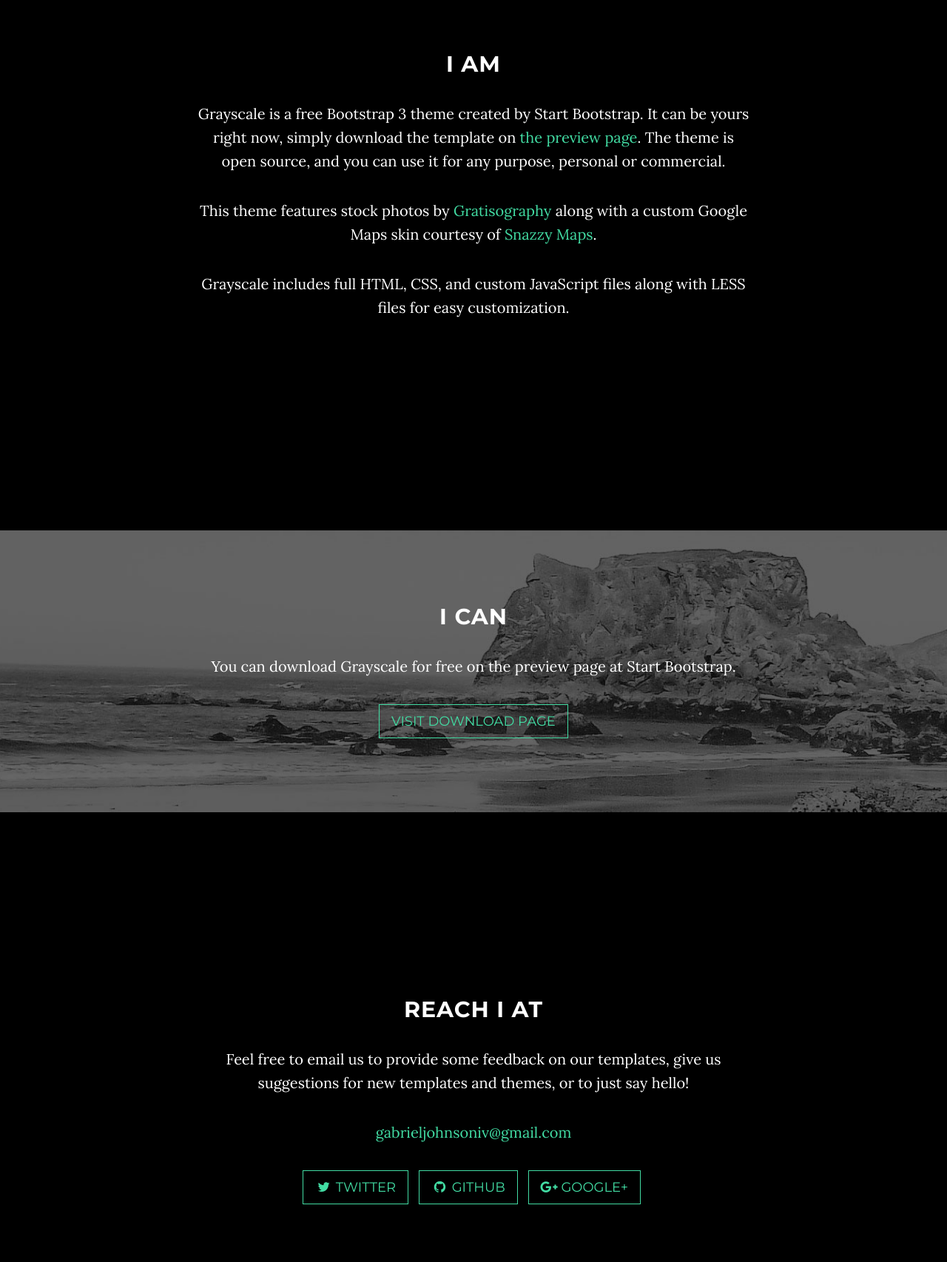
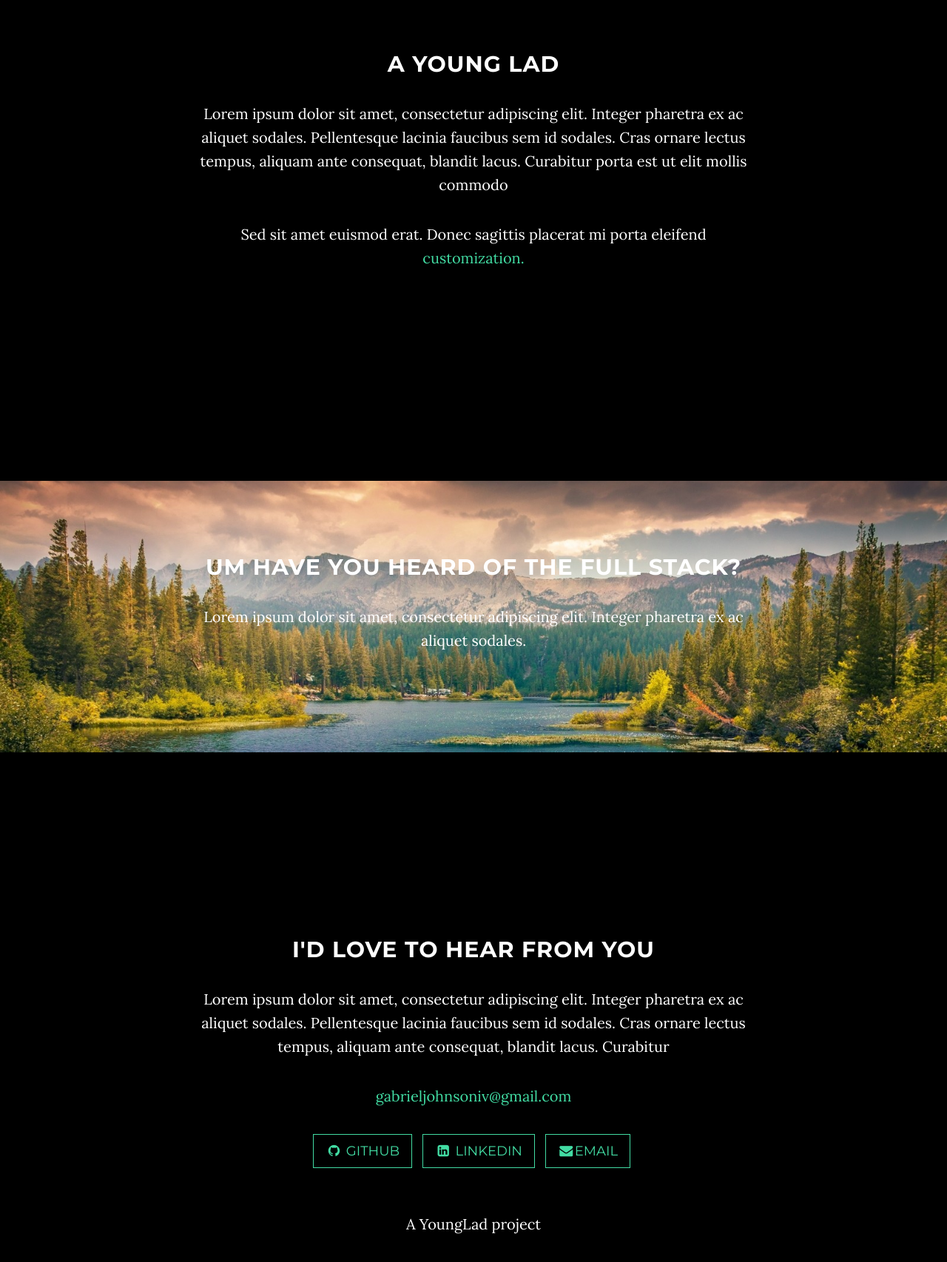
Before and after one commit to YoungLad/YoungLad.github.io, a website: page startbootstrap-grayscale-gh-pages/index.html in a window 1280 px wide. Shown: the part 980-2686 px from the top of the page at 74% size. Drawn offline with nearby package versions, Linux system fonts and the light colour scheme; some packages are replaced by stand-ins of ours; files that its build step writes are made by us from their sources.

Commit message:
More styling

```diff
--- a/startbootstrap-grayscale-gh-pages/index.html
+++ b/startbootstrap-grayscale-gh-pages/index.html
@@ -9,7 +9,7 @@
     <meta name="description" content="">
     <meta name="author" content="">
 
-    <title>Grayscale - Start Bootstrap Theme</title>
+    <title>Gabriel Johnson</title>
 
     <!-- Bootstrap Core CSS -->
     <link href="vendor/bootstrap/css/bootstrap.min.css" rel="stylesheet">
@@ -41,7 +41,7 @@
                     Menu <i class="fa fa-bars"></i>
                 </button>
                 <a class="navbar-brand page-scroll" href="#page-top">
-                    <span class="light">Gabriel Johnson</span> Web Developer
+                    <span class="light">Gabriel Johnson</span>
                 </a>
             </div>
 
@@ -74,8 +74,8 @@
             <div class="container">
                 <div class="row">
                     <div class="col-md-8 col-md-offset-2">
-                        <h1 class="brand-heading">Gabriel Lad Johnson</h1>
-                        <p class="intro-text">Freinds call me Lad but freinds don't need software developed</p>
+                        <h1 class="brand-heading">Software Developer</h1>
+                        <p class="intro-text">My freinds call me Lad but freinds don't need software developed</p>
                         <a href="#about" class="btn btn-circle page-scroll">
                             <i class="fa fa-angle-double-down animated"></i>
                         </a>
@@ -89,10 +89,9 @@
     <section id="about" class="container content-section text-center">
         <div class="row">
             <div class="col-lg-8 col-lg-offset-2">
-                <h2>I am</h2>
-                <p>Grayscale is a free Bootstrap 3 theme created by Start Bootstrap. It can be yours right now, simply download the template on <a href="http://startbootstrap.com/template-overviews/grayscale/">the preview page</a>. The theme is open source, and you can use it for any purpose, personal or commercial.</p>
-                <p>This theme features stock photos by <a href="http://gratisography.com/">Gratisography</a> along with a custom Google Maps skin courtesy of <a href="http://snazzymaps.com/">Snazzy Maps</a>.</p>
-                <p>Grayscale includes full HTML, CSS, and custom JavaScript files along with LESS files for easy customization.</p>
+                <h2>A Young Lad</h2>
+                <p>Lorem ipsum dolor sit amet, consectetur adipiscing elit. Integer pharetra ex ac aliquet sodales. Pellentesque lacinia faucibus sem id sodales. Cras ornare lectus tempus, aliquam ante consequat, blandit lacus. Curabitur porta est ut elit mollis commodo</p>
+                <p>Sed sit amet euismod erat. Donec sagittis placerat mi porta eleifend<a href=""> customization.</a></p>
             </div>
         </div>
     </section>
@@ -102,9 +101,9 @@
         <div class="download-section">
             <div class="container">
                 <div class="col-lg-8 col-lg-offset-2">
-                    <h2>I can</h2>
-                    <p>You can download Grayscale for free on the preview page at Start Bootstrap.</p>
-                    <a href="http://startbootstrap.com/template-overviews/grayscale/" class="btn btn-default btn-lg">Visit Download Page</a>
+                    <h2>Um have you heard of the full stack?</h2>
+                    <p>Lorem ipsum dolor sit amet, consectetur adipiscing elit. Integer pharetra ex ac aliquet sodales.</p>
+
                 </div>
             </div>
         </div>
@@ -114,19 +113,20 @@
     <section id="contact" class="container content-section text-center">
         <div class="row">
             <div class="col-lg-8 col-lg-offset-2">
-                <h2>Reach I at</h2>
-                <p>Feel free to email us to provide some feedback on our templates, give us suggestions for new templates and themes, or to just say hello!</p>
+                <h2>I'd love to hear from you</h2>
+                <p>Lorem ipsum dolor sit amet, consectetur adipiscing elit. Integer pharetra ex ac aliquet sodales. Pellentesque lacinia faucibus sem id sodales. Cras ornare lectus tempus, aliquam ante consequat, blandit lacus. Curabitur</p>
                 <p><a href="mailto:gabrieljohnsoniv@gmail.com">gabrieljohnsoniv@gmail.com</a>
                 </p>
                 <ul class="list-inline banner-social-buttons">
                     <li>
-                        <a href="https://twitter.com/SBootstrap" class="btn btn-default btn-lg"><i class="fa fa-twitter fa-fw"></i> <span class="network-name">Twitter</span></a>
-                    </li>
-                    <li>
                         <a href="https://github.com/YoungLad" class="btn btn-default btn-lg"><i class="fa fa-github fa-fw"></i> <span class="network-name">Github</span></a>
                     </li>
                     <li>
-                        <a href="https://plus.google.com/+Startbootstrap/posts" class="btn btn-default btn-lg"><i class="fa fa-google-plus fa-fw"></i> <span class="network-name">Google+</span></a>
+                        <a href="https://www.linkedin.com/in/ladjohnson
+                                " class="btn btn-default btn-lg"><i class="fa fa-linkedin-square fa-fw"></i> <span class="network-name">Linkedin</span></a>
+                    </li>
+                    <li>
+                        <a href="mailto:gabrieljohnsoniv@gmail.com" class="btn btn-default btn-lg"><i class="fa fa-envelope fa-fw"></i><span class="network-name">Email</span></a>
                     </li>
                 </ul>
             </div>
@@ -134,7 +134,7 @@
     </section>
 
     <!-- Map Section -->
-    <div id="map"></div>
+    <!-- <div id="map"></div> -->
 
     <!-- Footer -->
     <footer>
```
Also changed, not shown: startbootstrap-grayscale-gh-pages/css/grayscale.min.css, startbootstrap-grayscale-gh-pages/img/dark-tree.jpg (added), startbootstrap-grayscale-gh-pages/img/digital-composite-image-of-tree-in-broken-glass-ball.jpg (added), startbootstrap-grayscale-gh-pages/img/path-in-forest.jpg (added), startbootstrap-grayscale-gh-pages/img/scenic-mountain-landscape-and-river.jpg (added), startbootstrap-grayscale-gh-pages/img/water-209901_1920.jpg (added), startbootstrap-grayscale-gh-pages/js/grayscale.min.js.
